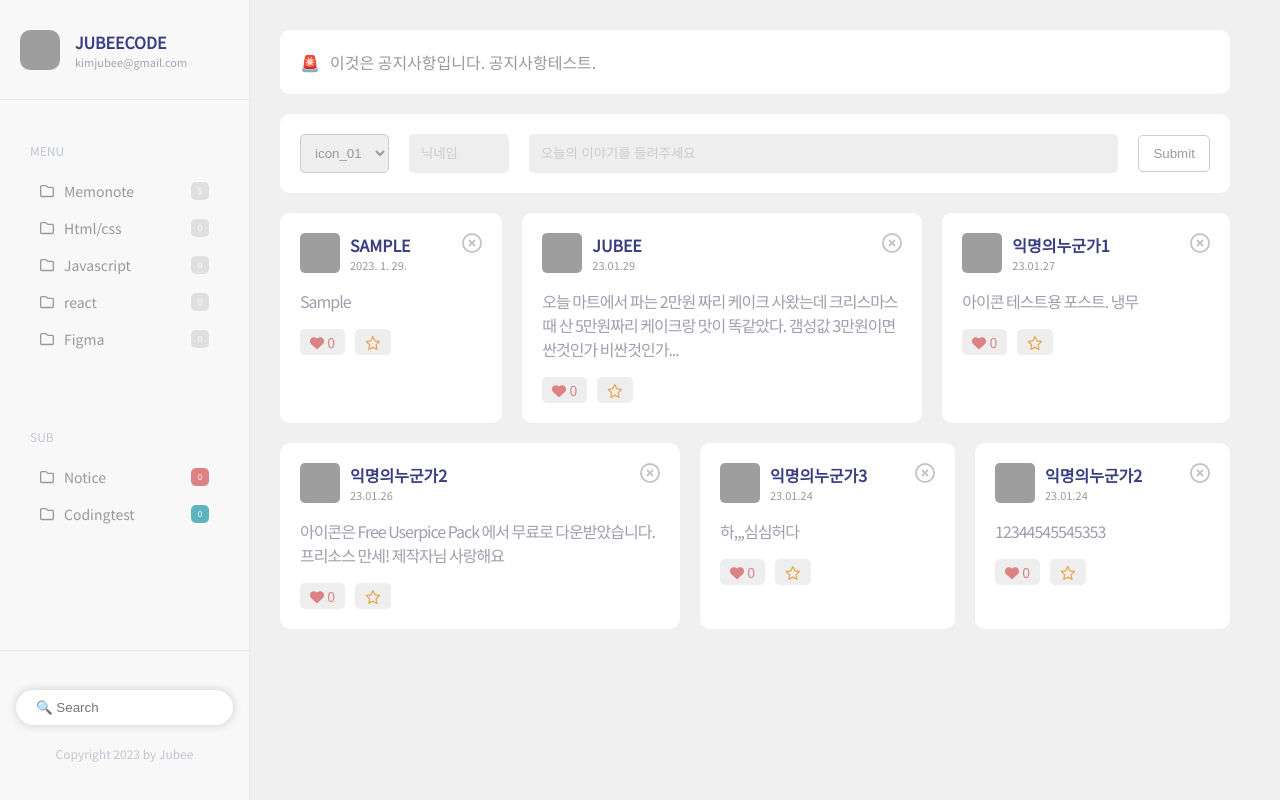
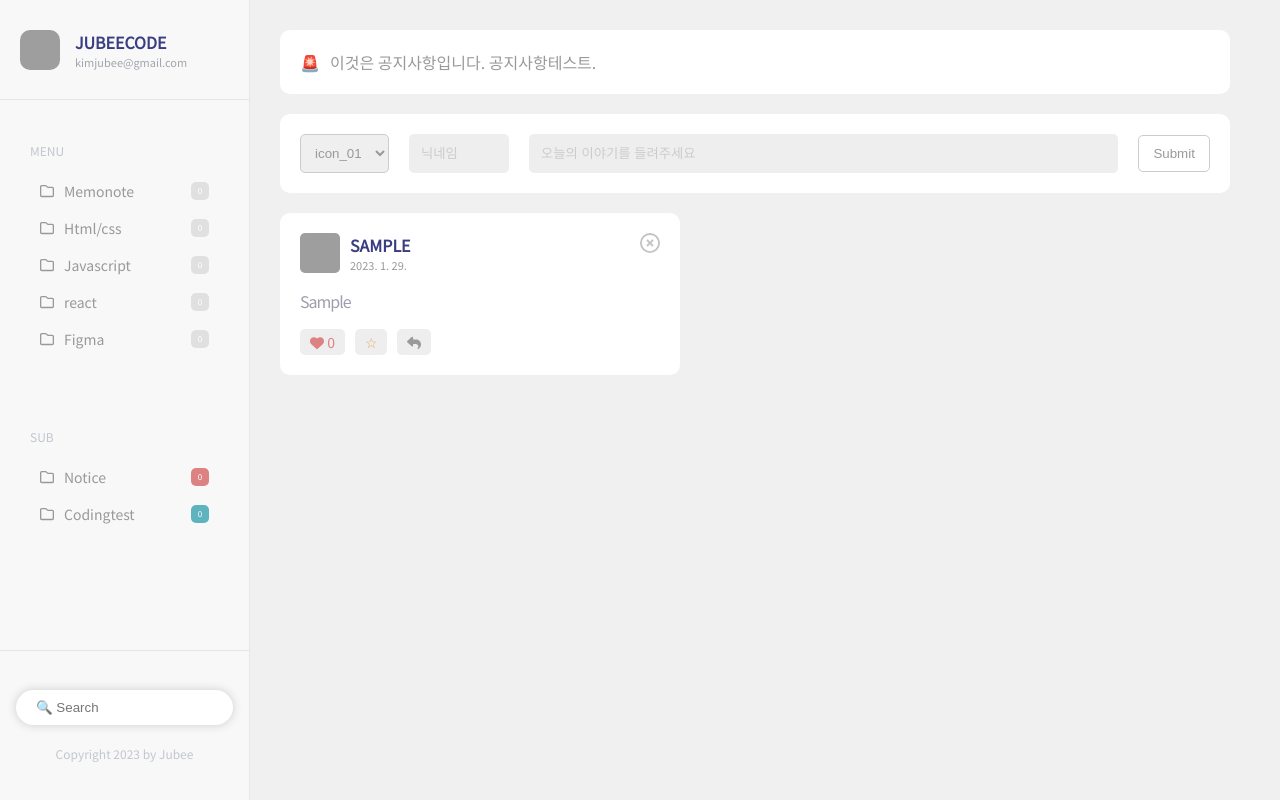
Before and after one commit to mscojl24/Myblog, a React (Create React App) app: page / in a window 1280 px wide. Both pictures are taken after typing "Sample", "Sample" into the empty fields and a click on the button "Submit". Built offline with nearby package versions, Linux system fonts and the light colour scheme; grey boxes are pictures that could not be loaded.

Commit message:
덧글기능구현 -디자인변경

```diff
--- a/src/App.js
+++ b/src/App.js
@@ -1,12 +1,12 @@
 import React, { useState } from 'react';
-import dummyPost from './dummydata/dummyData';
 import './App.css';
-
 import { FontAwesomeIcon } from "@fortawesome/react-fontawesome";
-import { faHeart } from "@fortawesome/free-solid-svg-icons";
-import { faFolder,faCircleXmark,faStar } from "@fortawesome/free-regular-svg-icons";
+import { faHeart,faReply } from "@fortawesome/free-solid-svg-icons";
+import { faFolder,faCircleXmark } from "@fortawesome/free-regular-svg-icons";
+//import { render } from '@testing-library/react';
 
 function App() {
+
   return (
     <div className="App">
       <div className='App__sidebar'>
@@ -57,7 +57,7 @@ function Menu() {
         <p> MENU </p>
       </div>
       <ul className='menu__list'>
-        <li><FontAwesomeIcon icon={faFolder} /> Memonote <div className='post__length'>{dummyPost.length}</div></li>
+        <li><FontAwesomeIcon icon={faFolder} /> Memonote <div className='post__length'>0</div></li>
         <li><FontAwesomeIcon icon={faFolder} /> Html/css <div className='post__length'>0</div></li>
         <li><FontAwesomeIcon icon={faFolder} /> Javascript <div className='post__length'>0</div></li>
         <li><FontAwesomeIcon icon={faFolder} /> react <div className='post__length'>0</div></li>
@@ -82,21 +82,23 @@ function Submenu() {
   )
 }
 
+
 function Memolist() {
 
+  const dummyPost = [];
   const [posts, setPost] = useState(dummyPost)
   const [username, setUsername] = useState("")
   const [memo, setMemo ] = useState("")
   const [icon, setIcon ] = useState("https://i.imgur.com/uqyWEHw.png")
 
-  const icons = ["https://i.imgur.com/uqyWEHw.png","https://i.imgur.com/GBIyZf5.png","https://i.imgur.com/uuZlAF9.png","https://i.imgur.com/z5J7otb.png"];
-  const iconname = ["icon_01","icon_02","icon_03","icon_04"];
+  const icons = ["https://i.imgur.com/uqyWEHw.png","https://i.imgur.com/GBIyZf5.png","https://i.imgur.com/uuZlAF9.png","https://i.imgur.com/z5J7otb.png","https://i.imgur.com/Adka0G5.png"];
+  const iconname = ["icon_01","icon_02","icon_03","icon_04","icon_05"];
 
   const options = icons.map((icons,i) => {
       return <option value={icons}>{iconname[i]}</option>
   });
 
-  const handleIcon = (e) => { //아이콘 선택박스
+  const handleIcon = (e) => { // 아이콘 선택박스
     setIcon(e.target.value)
   };
 
@@ -108,19 +110,21 @@ function Memolist() {
     setMemo(e.target.value)
   };
 
-  const handleClickBtn = (e) => { // 클릭 시 포스팅
+  const handleClickBtn = (e) => { // 버튼 클릭 시 포스팅
     const post = {
-      id: dummyPost.length,
+      id: posts.length,
       username: username,
       picture: icon,
       content : memo,
       createdAt : new Date().toLocaleDateString('ko-kr'),
+      like : 0,
     };
 
-    if(username === "" || memo === ""){ alert("이름과 내용을 모두 입력해주세요.") }
+    if(username === "" || memo === ""){ alert("이름과 내용을 입력하지 않으면 작성이 안돼요!") }
     else {setPost([post, ...posts]); setUsername(""); setMemo("");}
 
   };
+
 
 
   return (
@@ -137,15 +141,32 @@ function Memolist() {
         <button className='post_btn' onClick={handleClickBtn}> Submit </button>
       </div>
       <ul className='memo__list'>
-       { posts.map(el => <Post posts={el}/>) }
+        { posts.map((el) => <Post key={el.id} posts={el}/>) }
       </ul>
     </div>
   )
 }
 
+
 function Post({posts}) {
 
   const [count, setCount] = useState(0);
+  const [star, setStar] = useState('☆')
+  const [modal, setModal] = useState(false)
+  const handleDel = () => { // 버튼 클릭 시 삭제
+    let copy = [...posts];
+    console.log(copy)
+  };
+
+  const likeBtn =() =>{
+    posts.like = count;
+    setCount(count + 1);
+  }
+
+  const starChange = () => {
+    star === '★' ? setStar('☆') : setStar('★')
+  }
+
 
   return(
 
@@ -156,7 +177,7 @@ function Post({posts}) {
         <span className="user__name">{posts.username}</span>
         <span className='post_date'>{posts.createdAt}</span>
       </div>
-      <div className='post_Xmark'><FontAwesomeIcon icon={faCircleXmark} /></div>
+      <div className='post_Xmark' onClick={handleDel}><FontAwesomeIcon icon={faCircleXmark} /></div>
     </div>
     <div className='post__cuntents'>
       <p>
@@ -164,14 +185,64 @@ function Post({posts}) {
       </p>
     </div>
     <div className='post_click_icon'>
-      <span onClick={()=> setCount(count + 1) }><FontAwesomeIcon icon={faHeart} /> {count}</span>
-      <span><FontAwesomeIcon icon={faStar}></FontAwesomeIcon></span>
+      <span onClick={likeBtn}><FontAwesomeIcon icon={faHeart} /> {count}</span>
+      <span onClick={starChange}>{star}</span>
+      <span onClick={()=>{ setModal(!modal) }}><FontAwesomeIcon icon={faReply} /></span>
     </div>
-    <div></div>
+
+      { modal === true ? <Reply /> : null}
   </li>
 
 )}
 
+
+
+function Reply () {
+
+
+  const dummyReply = [];
+  const [replys, setReplys] = useState(dummyReply)
+  const [text, setText ] = useState("")
+  const handleClickBtn = (e) => { // 버튼 클릭 시 리플 포스팅
+    const re = {
+      id: replys.length,
+      username: '익명',
+      content : text,
+    };
+
+    if(text === ""){ alert("어라? 덧글내용을 안쓰신듯...") }
+    else {setReplys([re, ...replys]); setText("");}
+  };
+
+  const handleChangetext = (e) => {
+    setText(e.target.value)
+  };
+
+  return(
+
+    <div className='reply'>
+      <div className='reply__post_input'>
+        <input placeholder='내용을 입력해주세요.' type='text' value={text} onChange={handleChangetext}/>
+        <button onClick={handleClickBtn}>SEND</button>
+      </div>
+        <ul>
+          { replys.map((el) => <Replydata key={el.id} reply={el}/>) }
+        </ul>
+    </div>
+
+  )
+}
+
+
+function Replydata ({reply}){
+
+  return(
+    <li className='reply__post_list'>
+          <span>{reply.username}</span>
+          <span>{reply.content}</span>
+    </li>
+  )
+}
 
 
 function Footer() {
```
